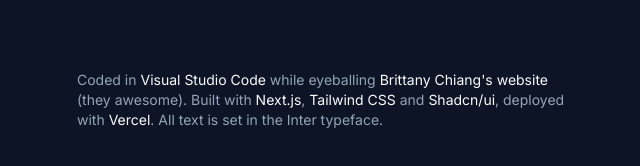
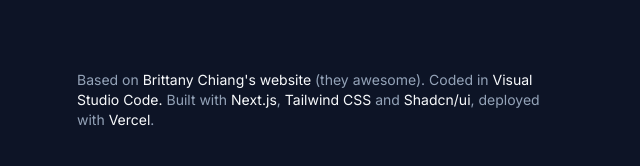
Before and after one commit to 0xAlexander/my-website, a Next.js app: page / in a window 1280 px wide. Shown: the part 3250-3416 px from the top of the page, without its empty margins (595-1235 px from the left). Built offline with nearby package versions, Linux system fonts and the light colour scheme.

Commit message:
update: footer attribution

```diff
--- a/components/Footer.tsx
+++ b/components/Footer.tsx
@@ -5,15 +5,15 @@
     <section>
       <div className="flex flex-col gap-4 lg:px-6 mt-16">
         <p className="text-sm text-start text-muted-foreground">
-          Coded in{" "}
-          <a className="text-foreground" href="https://code.visualstudio.com/">
-            Visual Studio Code
-          </a>{" "}
-          while eyeballing{" "}
+          Based on{" "}
           <a className="text-foreground" href="https://brittanychiang.com">
             Brittany Chiang&#39;s website
           </a>{" "}
-          (they awesome). Built with{" "}
+          (they awesome). Coded in{" "}
+          <a className="text-foreground" href="https://code.visualstudio.com/">
+            Visual Studio Code.
+          </a>{" "}
+          Built with{" "}
           <a className="text-foreground" href="https://nextjs.org/">
             Next.js
           </a>
@@ -29,7 +29,7 @@
           <a className="text-foreground" href="https://vercel.com/">
             Vercel
           </a>
-          . All text is set in the Inter typeface.
+          .
         </p>
       </div>
     </section>
```
